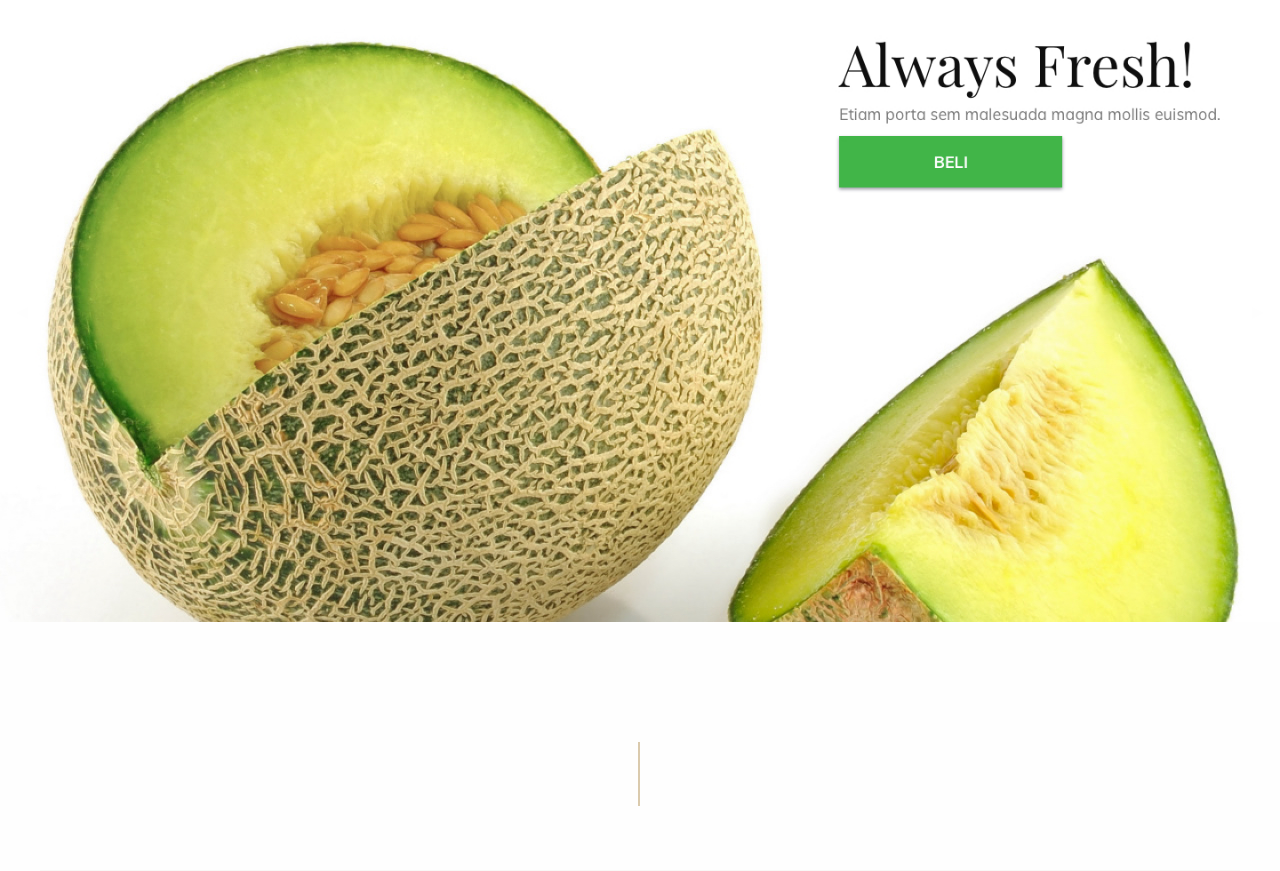
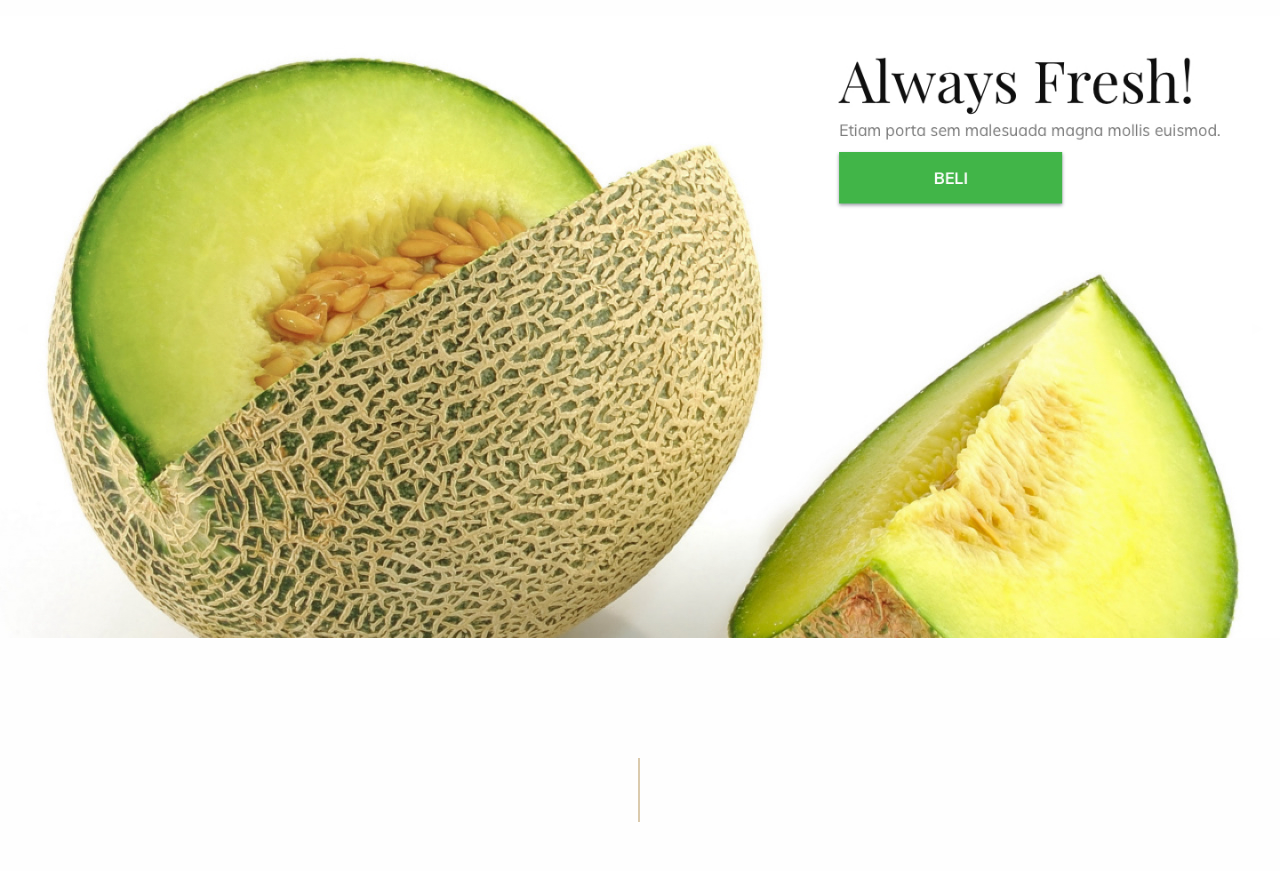
Before and after one commit to gangsarswapurba/tanijaya, a CodeIgniter app: page /database/index.php/home/index in a window 1280 px wide. Shown: the part 82-953 px from the top of the page. Run offline with CodeIgniter, Linux system fonts and the light colour scheme; data that the repository does not hold is empty; some web fonts are replaced.

Commit message:
style fix

```diff
--- a/asset/css/app.css
+++ b/asset/css/app.css
@@ -200,6 +200,7 @@ input[type=number]::-webkit-outer-spin-button {
 }
 
 .orbit {
+  margin-top: 16px;
     margin-bottom: 40px;
 }
 
@@ -358,7 +359,7 @@ color: #787878;
 line-height: 26px;
 }
 
-body.keranjang .top-bar, body.pencarian .top-bar{
+body.keranjang .top-bar, body.pencarian .top-bar, .grid-container.produk-favorit{
   box-shadow: 0 6px 9px 0 rgba(0, 0, 0, .12);
 }
 
```
